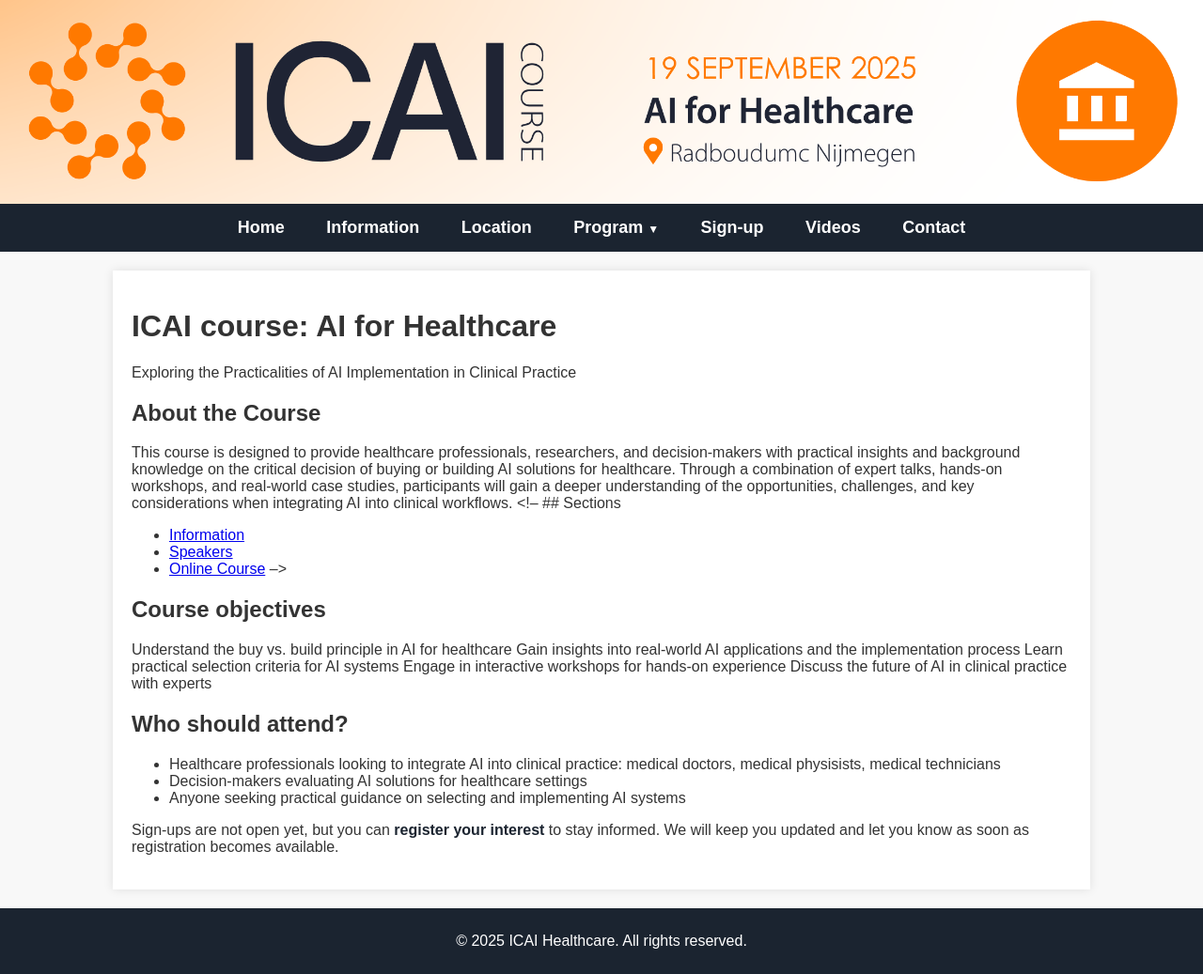
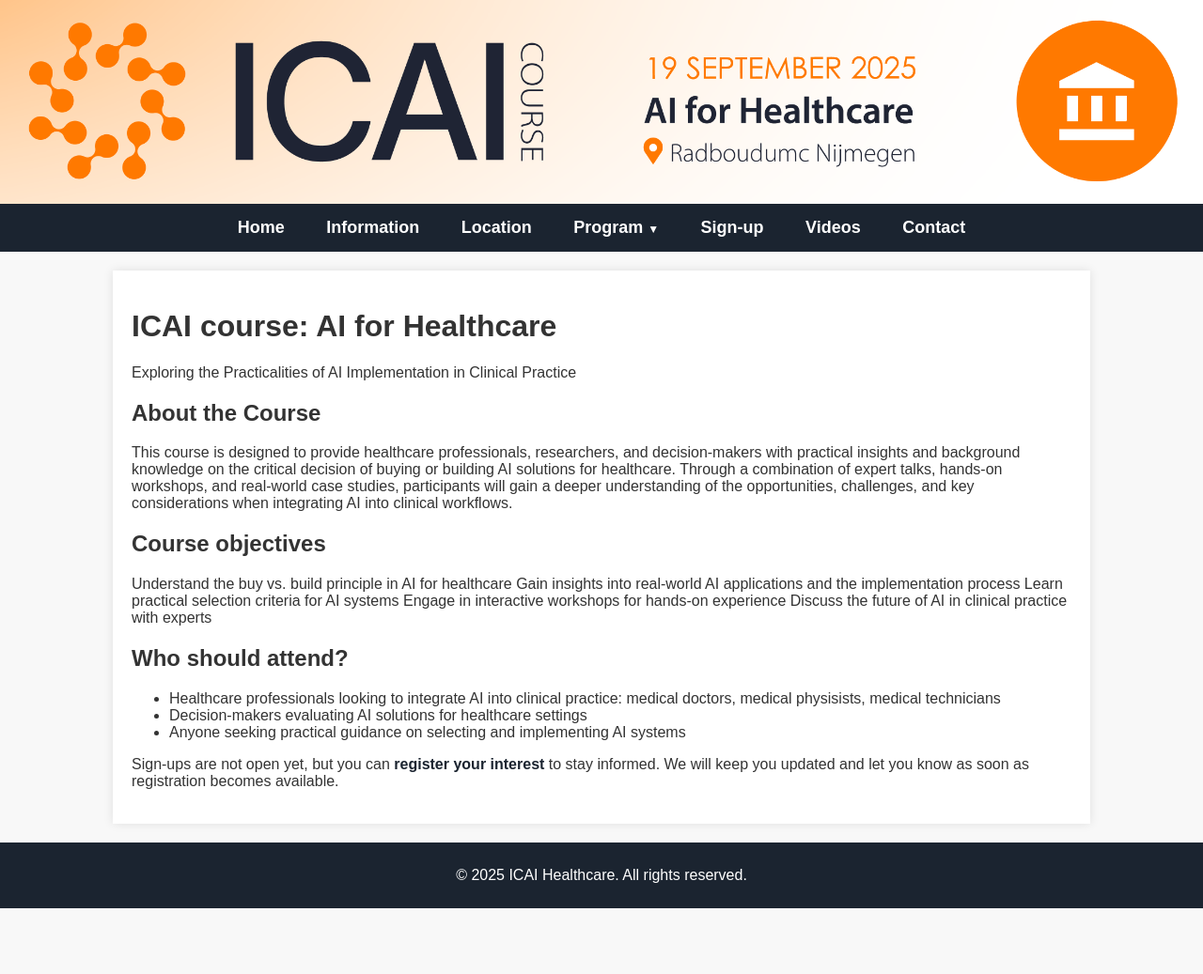
Before and after one commit to marliebesouw/marliebesouw.github.io, a Jekyll site: the page built from index.md, in a window 1280 px wide. Shown: the whole page at 94% size. Built offline with Jekyll 4.4.1, drawn with Linux system fonts in a browser that asks for light colours; after the commit the page ends 967 px from its top, so only the background shows below that.

Commit message:
changed homepage

```diff
--- a/index.md
+++ b/index.md
@@ -10,10 +10,6 @@
 ## About the Course
 
 This course is designed to provide healthcare professionals, researchers, and decision-makers with practical insights and background knowledge on the critical decision of buying or building AI solutions for healthcare. Through a combination of expert talks, hands-on workshops, and real-world case studies, participants will gain a deeper understanding of the opportunities, challenges, and key considerations when integrating AI into clinical workflows.
-<!-- ## Sections
-- [Information](information.md)
-- [Speakers](speakers.md)
-- [Online Course](online-course.md)   -->
 
 ## Course objectives
 
```
